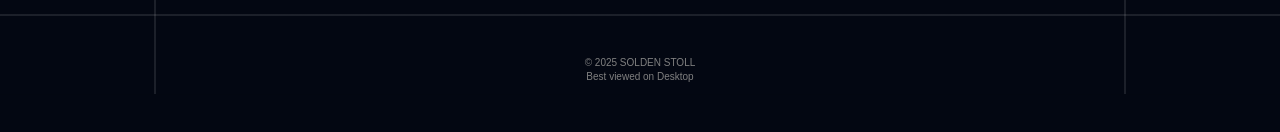
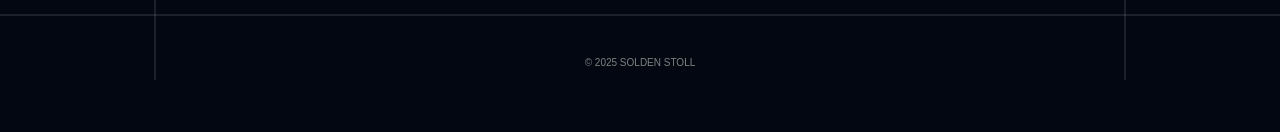
Before and after one commit to soldenstoll/portfolio, a React (Vite) app: page /oll in a window 1280 px wide. Shown: the part 2512-2644 px from the top of the page. Built offline with nearby package versions, Linux system fonts and the light colour scheme.

Commit message:
updated desktop notice

```diff
--- a/src/App.jsx
+++ b/src/App.jsx
@@ -32,7 +32,7 @@ function App() {
           <footer>
             <div className='framed-footer-text'>
               <p>© 2025 SOLDEN STOLL</p>
-              <p>Best viewed on Desktop</p>
+              <p className="lg:hidden">BEST VIEWED ON DESKTOP</p>
             </div>
           </footer>
           <div className="h-30 w-full block border-y border-y-(--pattern-fg)
```
